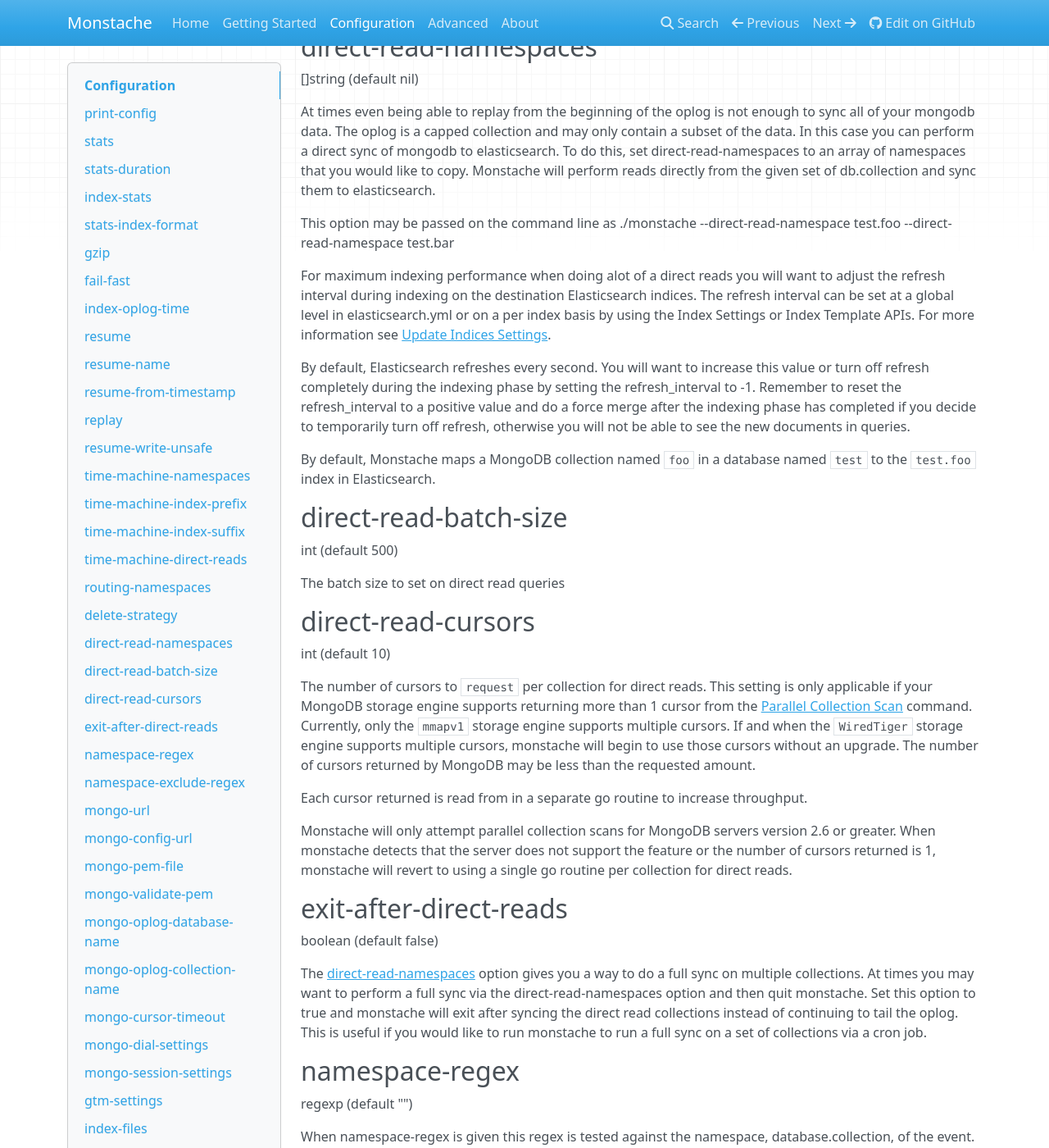
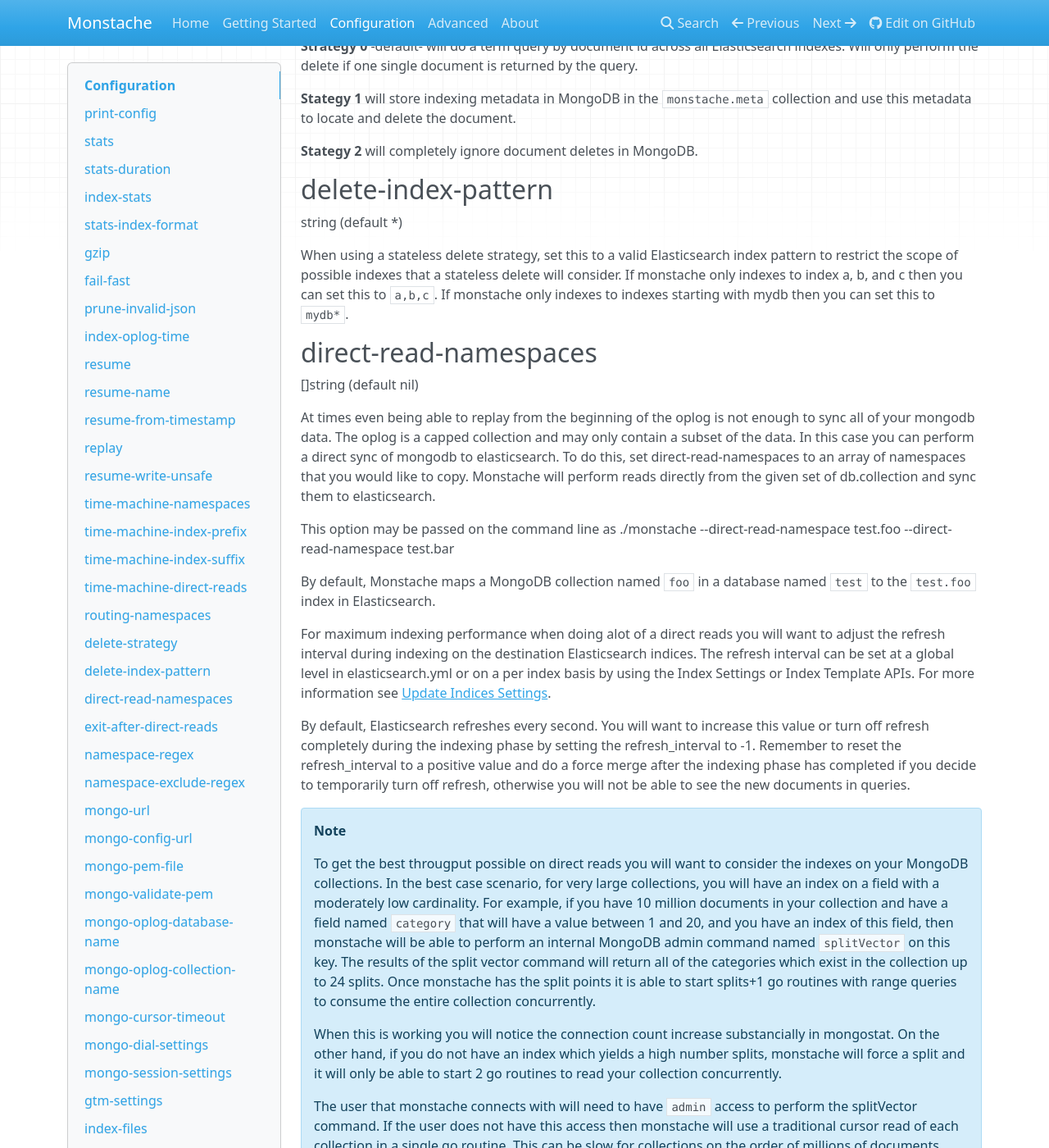
Before and after one commit to rwynn/monstache-site, an MkDocs documentation site: the page built from src/config.md, in a window 1280 px wide and 1400 px high, scrolled down 5083 px. Shown: the whole window at 82% size. Built offline with MkDocs 1.6.1, drawn with Linux system fonts in a browser that asks for light colours; nearby versions of some CDN libraries; old or Windows-style settings are respelled for this version of MkDocs; some of the changed text lies outside the part shown.

Commit message:
new release

```diff
--- a/docs/index.html
+++ b/docs/index.html
@@ -167,7 +167,8 @@
 </li>
 </ul>
 <p>See <a href="./start/">Getting Started</a> for instructions how to get
-it up and running.</p></div>
+it up and running.</p>
+<p>See the <a href="./about/#release-notes">Release Notes</a> for updates.</p></div>
         </div>
 
         <footer class="col-md-12">
@@ -250,5 +251,5 @@
 
 <!--
 MkDocs version : 0.17.3
-Build Date UTC : 2018-04-21 02:53:30
+Build Date UTC : 2018-04-24 21:55:42
 -->
--- a/docs/start/index.html
+++ b/docs/start/index.html
@@ -115,7 +115,7 @@
 <p>Unzip the download and adjust your PATH variable to include the path to the folder for your platform.</p>
 <p>Let's make sure Monstache is set up as expected. You should see a similar version number in your terminal:</p>
 <pre><code class="sh">monstache -v
-# 4.4.0
+# 4.5.0
 </code></pre>
 
 <p>The version number should start with 3.x if you are using Elasticsearch prior to version 6.</p>
--- a/src/about.md
+++ b/src/about.md
@@ -80,6 +80,34 @@
 most likely need to have tests and documentation if it is a new feature.
 
 ## Release Notes
+
+### [monstache v4.5.0](https://github.com/rwynn/monstache/releases/tag/v4.4.0)
+
+* Adds an option `delete-index-pattern` to specify an Elasticsearch index pattern to scope stateless deletes.  Indexes outside of this
+  pattern will not be considered when propogating deletes from MongoDB to Elasticsearch.  By default all Elasticsearch indexes are queried.
+* Adds the ability to specify a global filter function in Javascript.  Previously, a filter function needed to be tied to a MongoDB namespace.
+  Now you can leave off the namespace and the filter function will be applied to all namespaces.  The filter function will receive the document
+  as the first argument and the MongoDB namespace as the second argument.
+* Breaking change: `direct-read-cursors` and `direct-read-batch-size` have been removed as options.  The underlying gtm library of monstache has been
+  upgraded and no longer supports parallelCollectionScan which is being removed in future versions of MongoDB.  Now gtm will use splitVector to divy
+  up collections to read documents concurrently. Also, the batch size will be managed by MongoDB and not set explicitly.  See the gtm library docs for more information.
+* Adds a boolean configuration option, `prune-invalid-json`, which defaults to false.  Set this to true if your MongoDB data has values such as +Inf,
+  -Inf, or NaN which are not supported by the golang JSON parser and cause infinite error loops to occur.  With prune-invalid-json set to true Monstache
+  will remove these values before indexing into Elasticsearch to avoid these errors.
+
+### [monstache v3.12.0](https://github.com/rwynn/monstache/releases/tag/v3.11.0)
+
+* Adds an option `delete-index-pattern` to specify an Elasticsearch index pattern to scope stateless deletes.  Indexes outside of this
+  pattern will not be considered when propogating deletes from MongoDB to Elasticsearch.  By default all Elasticsearch indexes are queried.
+* Adds the ability to specify a global filter function in Javascript.  Previously, a filter function needed to be tied to a MongoDB namespace.
+  Now you can leave off the namespace and the filter function will be applied to all namespaces.  The filter function will receive the document
+  as the first argument and the MongoDB namespace as the second argument.
+* Breaking change: `direct-read-cursors` and `direct-read-batch-size` have been removed as options.  The underlying gtm library of monstache has been
+  upgraded and no longer supports parallelCollectionScan which is being removed in future versions of MongoDB.  Now gtm will use splitVector to divy
+  up collections to read documents concurrently. Also, the batch size will be managed by MongoDB and not set explicitly.  See the gtm library docs for more information.
+* Adds a boolean configuration option, `prune-invalid-json`, which defaults to false.  Set this to true if your MongoDB data has values such as +Inf,
+  -Inf, or NaN which are not supported by the golang JSON parser and cause infinite error loops to occur.  With prune-invalid-json set to true Monstache
+  will remove these values before indexing into Elasticsearch to avoid these errors.
 
 ### [monstache v4.4.0](https://github.com/rwynn/monstache/releases/tag/v4.4.0)
 
--- a/src/config.md
+++ b/src/config.md
@@ -65,6 +65,14 @@
 
 If monstache has been configured with [elasticsearch-retry](#elasticsearch-retry) true, a failed request will be
 retried before being considered a failure.
+
+## prune-invalid-json
+
+boolean (default false)
+
+If you MongoDB data contains values like +Infinity, -Infinity, or NaN you will want to set this option to true.  The
+Golang json serializer is not able to handle these values and the indexer will get stuck in an infinite loop. When this
+is set to true Monstache will drop those fields so that indexing errors do not occur.
 
 ## index-oplog-time
 
@@ -191,6 +199,14 @@
 
 **Stategy 2** will completely ignore document deletes in MongoDB.
 
+## delete-index-pattern
+
+string (default *)
+
+When using a stateless delete strategy, set this to a valid Elasticsearch index pattern to restrict the scope of possible indexes that a stateless delete
+will consider.  If monstache only indexes to index a, b, and c then you can set this to `a,b,c`.  If monstache only indexes to indexes starting with
+mydb then you can set this to `mydb*`.
+
 ## direct-read-namespaces
 
 []string (default nil)
@@ -202,6 +218,8 @@
 
 This option may be passed on the command line as ./monstache --direct-read-namespace test.foo --direct-read-namespace test.bar
 
+By default, Monstache maps a MongoDB collection named `foo` in a database named `test` to the `test.foo` index in Elasticsearch.
+
 For maximum indexing performance when doing alot of a direct reads you will want to adjust the refresh interval during indexing on the
 destination Elasticsearch indices.  The refresh interval can be set at a global level in elasticsearch.yml or on a per
 index basis by using the Index Settings or Index Template APIs.  For more information see [Update Indices Settings](https://www.elastic.co/guide/en/elasticsearch/reference/current/indices-update-settings.html).
@@ -210,29 +228,23 @@
 phase by setting the refresh_interval to -1.  Remember to reset the refresh_interval to a positive value and do a force merge after the indexing
 phase has completed if you decide to temporarily turn off refresh, otherwise you will not be able to see the new documents in queries.
 
-By default, Monstache maps a MongoDB collection named `foo` in a database named `test` to the `test.foo` index in Elasticsearch.
+!!! note
+	To get the best througput possible on direct reads you will want to consider the indexes on your MongoDB collections. In the best case scenario,
+	for very large collections, you will have an index on a field with a moderately low cardinality. For example, if you have 10 million documents
+	in your collection and have a field named `category` that will have a value between 1 and 20, and you have an index of this field, then monstache
+	will be able to perform an internal MongoDB admin command named `splitVector` on this key. The results of the split vector command will return
+	all of the categories which exist in the collection up to 24 splits. Once monstache has the split points it is able to start splits+1 go routines
+	with range queries to consume the entire collection concurrently.
 
-## direct-read-batch-size
+	When this is working you will notice the connection count increase substancially in mongostat. On the other hand, if you do not have an index
+	which yields a high number splits, monstache will force a split and it will only be able to start 2 go routines to read your collection concurrently.
 
-int (default 500)
+	The user that monstache connects with will need to have `admin` access to perform the splitVector command. If the user does not have this access
+	then monstache will use a traditional cursor read of each collection in a single go routine. This can be slow for collections on the
+	order of millions of documents.
 
-The batch size to set on direct read queries
-
-## direct-read-cursors
-
-int (default 10)
-
-The number of cursors to `request` per collection for direct reads.  This setting is only applicable if your MongoDB storage
-engine supports returning more than 1 cursor from the [Parallel Collection Scan](https://docs.mongodb.com/manual/reference/command/parallelCollectionScan/)
-command.  Currently, only the `mmapv1` storage engine supports multiple cursors. If and when the `WiredTiger` storage engine supports
-multiple cursors, monstache will begin to use those cursors without an upgrade. The number of cursors returned by MongoDB may be less
-than the requested amount.
-
-Each cursor returned is read from in a separate go routine to increase throughput.
-
-Monstache will only attempt parallel collection scans for MongoDB servers version 2.6 or greater.  When monstache detects that the server
-does not support the feature or the number of cursors returned is 1, monstache will revert to using a single go routine per collection for
-direct reads.
+	Monstache previously supported the `parallelCollectionScan` command to get multiple read cursors on a collection. However, this command only worked on the `mmapv1` storage engine
+	and will be removed completely once the mmapv1 engine is retired. It looks like splitVector or something like it will be promoted in new versions on MongoDB.
 
 ## exit-after-direct-reads
 
```
Also changed, not shown: docs/about/index.html (+28 -0 lines), docs/advanced/index.html (+14 -9 lines), docs/config/index.html (+29 -17 lines), docs/sitemap.xml (+5 -5 lines), src/advanced.md (+14 -9 lines), src/index.md (+2 -0 lines), src/start.md (+1 -1 lines), docs/search/search_index.json.
